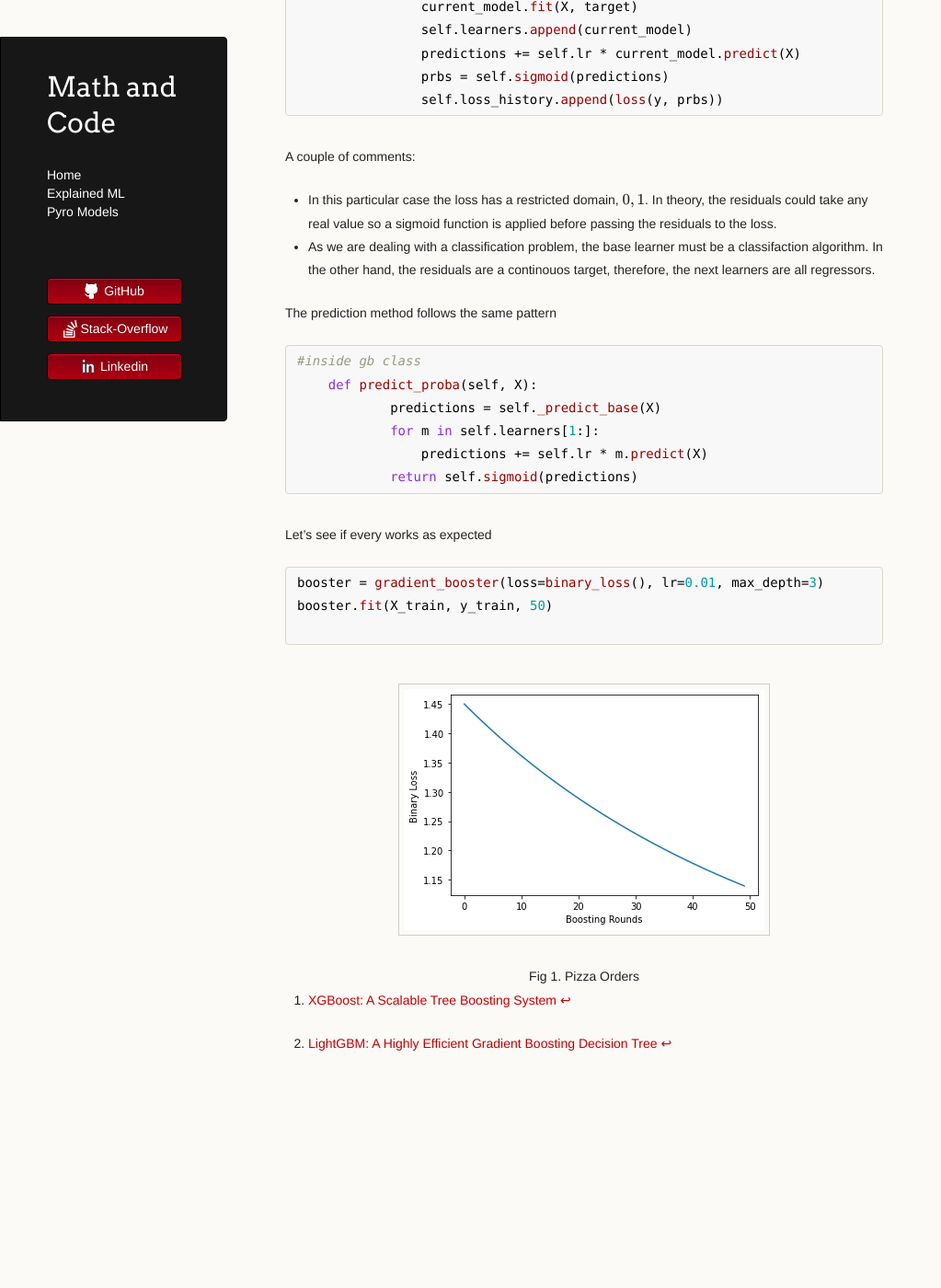
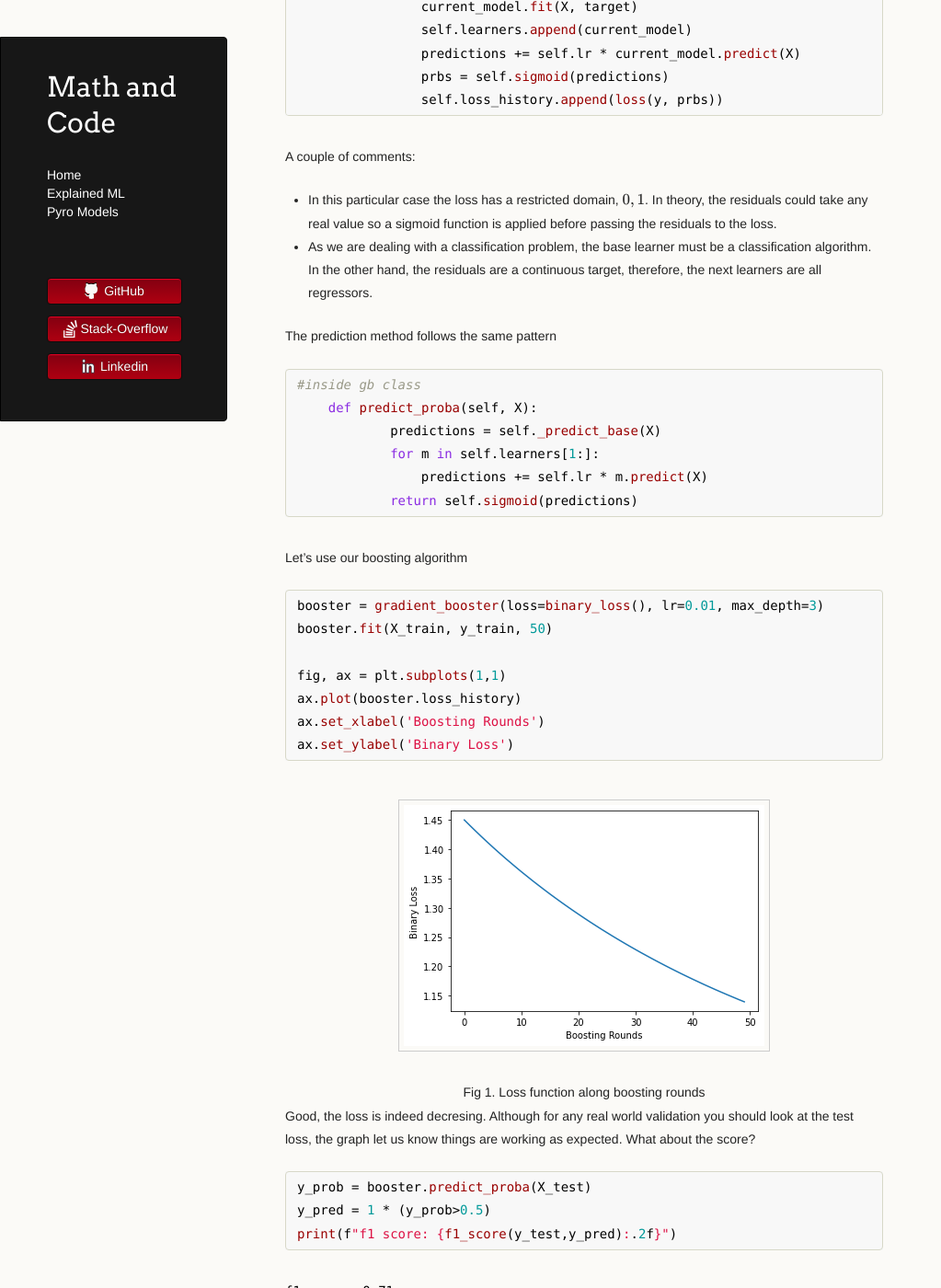
Before and after one commit to LemonPy29/LemonPy29.github.io, a Jekyll site: the page built from explained-ml/gradient-boosting.md, in a window 1280 px wide and 1400 px high, scrolled down 4581 px. Shown: the whole window at 92% size, without its empty margins (0-1023 px from the left). Built offline with Jekyll 4.4.1, drawn with Linux system fonts in a browser that asks for light colours; nearby versions of some CDN libraries; the repository's description, which GitHub fills in, is left out; before the commit the page ends 5850 px from its top, so only the background shows below that; some of the changed text lies outside the part shown.

Commit message:
Update gradient-boosting.md

````diff
--- a/explained-ml/gradient-boosting.md
+++ b/explained-ml/gradient-boosting.md
@@ -168,7 +168,7 @@ And finally, the boosting
 ```
 A couple of comments:
 * In this particular case the loss has a restricted domain, \\(0,1\\). In theory, the residuals could take any real value so a sigmoid function is applied before passing the residuals to the loss.
-* As we are dealing with a classification problem, the base learner must be a classifaction algorithm. In the other hand, the residuals are a continouos target, therefore, the next learners are all regressors.
+* As we are dealing with a classification problem, the base learner must be a classification algorithm. In the other hand, the residuals are a continuous target, therefore, the next learners are all regressors.
 
 The prediction method follows the same pattern
 ```python
@@ -179,16 +179,33 @@ The prediction method follows the same pattern
                 predictions += self.lr * m.predict(X)
             return self.sigmoid(predictions)
 ```
-Let's see if every works as expected
+Let's use our boosting algorithm
 ```python
 booster = gradient_booster(loss=binary_loss(), lr=0.01, max_depth=3)
 booster.fit(X_train, y_train, 50)
 
+fig, ax = plt.subplots(1,1)
+ax.plot(booster.loss_history)
+ax.set_xlabel('Boosting Rounds')
+ax.set_ylabel('Binary Loss')
 ```
 <figure>
    <img src="img/gb-loss.png"/>
-   <figcaption>Fig 1. Pizza Orders</figcaption>
+   <figcaption>Fig 1. Loss function along boosting rounds</figcaption>
 </figure>
+
+Good, the loss is indeed decresing. Although for any real world validation you should look at the test loss, the graph let us know things are working as expected. What about the score?
+
+```python
+y_prob = booster.predict_proba(X_test)
+y_pred = 1 * (y_prob>0.5)
+print(f"f1 score: {f1_score(y_test,y_pred):.2f}")
+```
+`f1 score: 0.71`
+
+## Final words
+
+I hope this article gives you a good understanding of what it is one of the most used machine learning techniques nowadays, but more than that I hope it gives a better intuition. Although modern API's, as those mentioned in the introduction, are much more complex,
 
 
 [^1]: [XGBoost: A Scalable Tree Boosting System](https://arxiv.org/abs/1603.02754)
````
